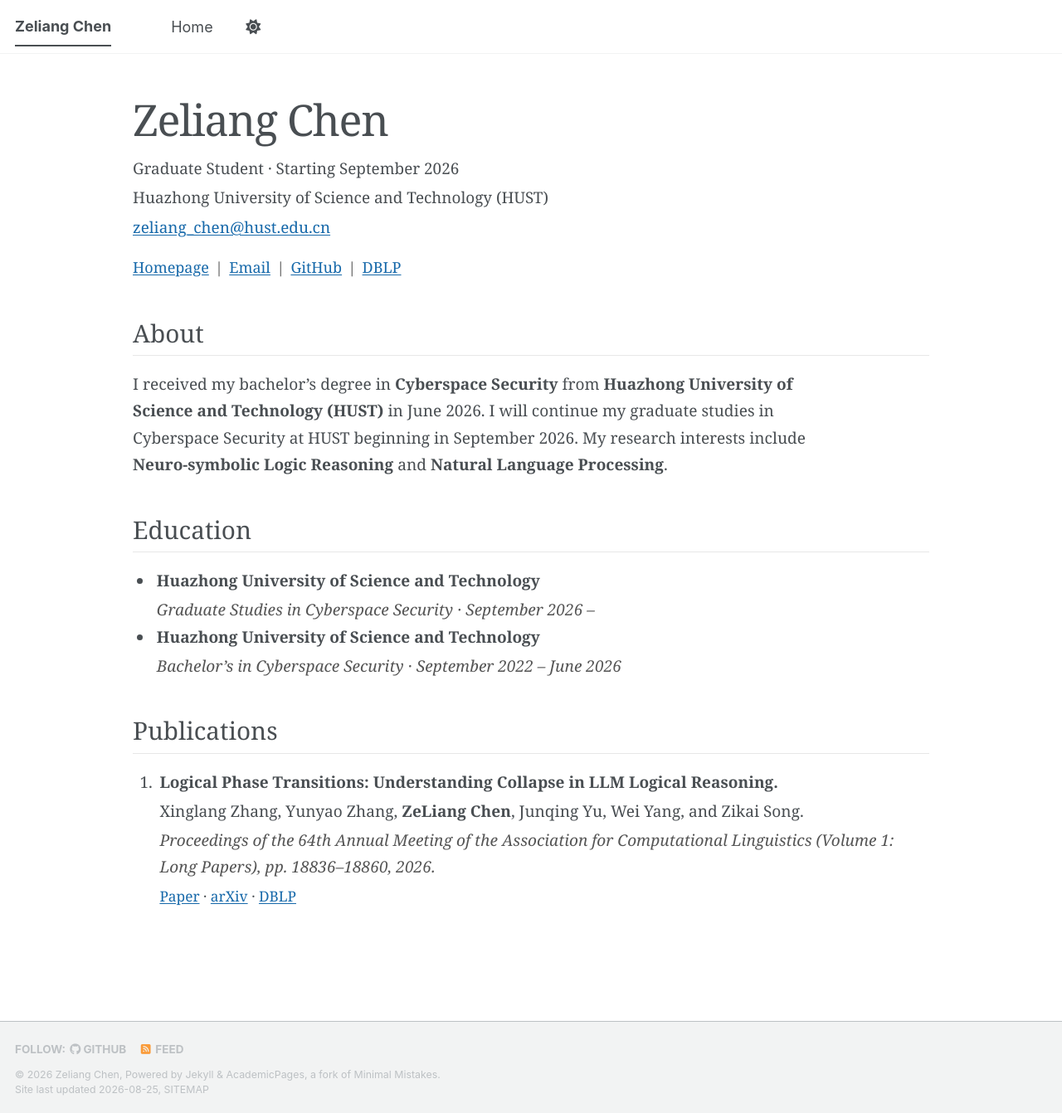
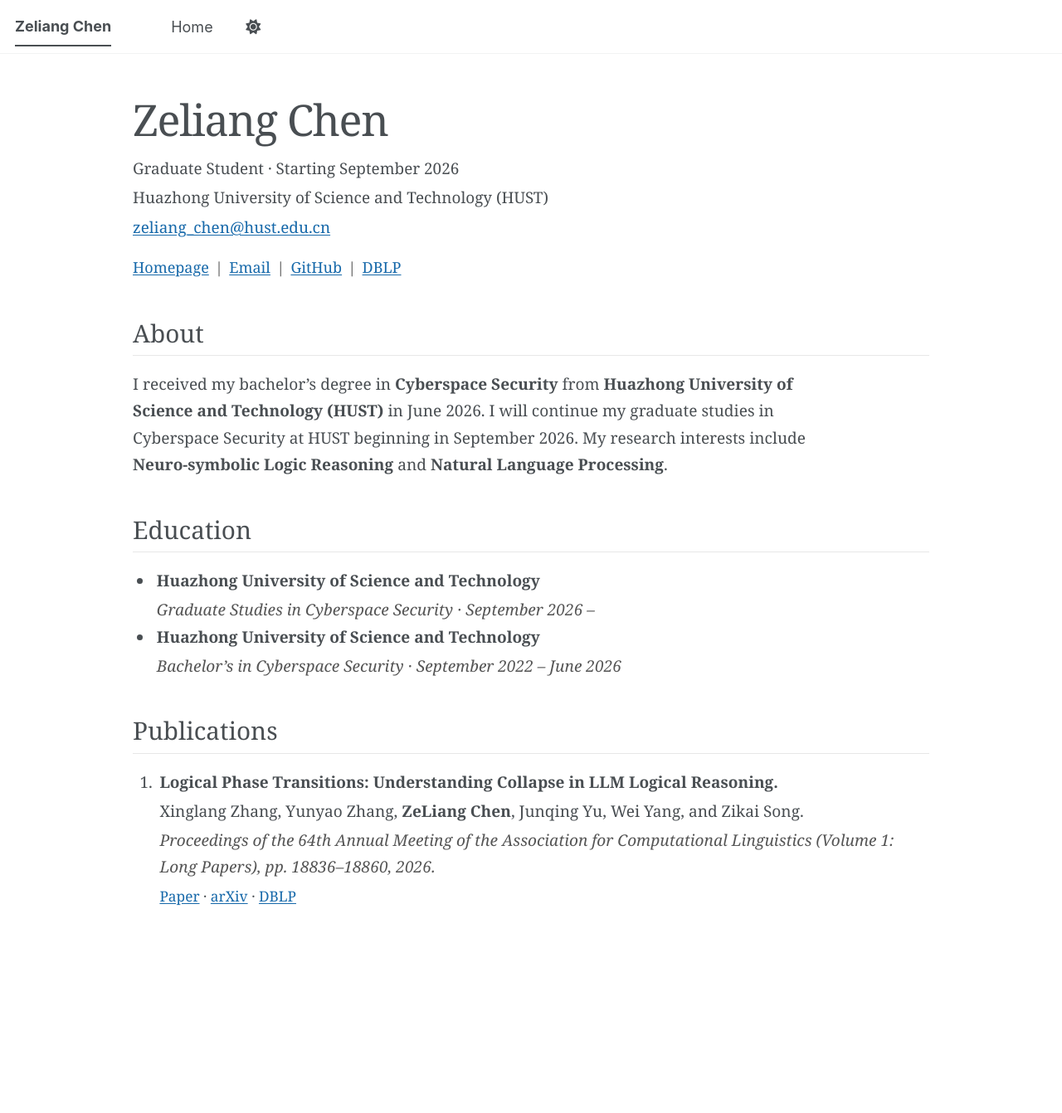
Before and after one commit to CBCGong/CBCGong.github.io, a Jekyll site: the page built from _pages/about.md, in a window 1280 px wide and 1342 px high. Shown: the whole window at 83% size. Built offline with Jekyll 4.4.1, drawn with Linux system fonts in a browser that asks for light colours; a script bundle is joined from its source files by our own code; library files that are not in the unit come from our copies.

Commit message:
Remove site footer

```diff
--- a/_includes/footer.html
+++ b/_includes/footer.html
@@ -1,24 +1,3 @@
-{% include base_path %}
-
-{% if site.author.github or site.author.bitbucket or site.atom_feed.hide != true %}
-<div class="page__footer-follow">
-  <ul class="social-icons">
-    {% if site.data.ui-text[site.locale].follow_label %}
-      <li><strong>{{ site.data.ui-text[site.locale].follow_label }}</strong></li>
-    {% endif %}
-    {% if site.author.github %}
-      <li><a href="https://github.com/{{ site.author.github }}"><i class="fab fa-github" aria-hidden="true"></i> GitHub</a></li>
-    {% endif %}
-    {% if site.author.bitbucket %}
-      <li><a href="https://bitbucket.org/{{ site.author.bitbucket }}"><i class="fab fa-bitbucket" aria-hidden="true"></i> Bitbucket</a></li>
-    {% endif %}
-    {% if site.atom_feed.hide != true %}
-    <li><a href="{% if site.atom_feed.path %}{{ site.atom_feed.path }}{% else %}{{ base_path }}/feed.xml{% endif %}"><i class="fa fa-fw fa-rss-square" aria-hidden="true"></i> {{ site.data.ui-text[site.locale].feed_label | default: "Feed" }}</a></li>
-    {% endif %}
-  </ul>
-</div>
-{% endif %}
-
 <div class="page__footer-copyright">
   &copy; {{ site.time | date: '%Y' }} {{ site.name | default: site.title }}, {{ site.data.ui-text[site.locale].powered_by | default: "Powered by" }} <a href="https://jekyllrb.com" rel="nofollow">Jekyll</a> &amp; <a href="https://github.com/academicpages/academicpages.github.io">AcademicPages</a>, a fork of <a href="https://mademistakes.com/work/minimal-mistakes-jekyll-theme/" rel="nofollow">Minimal Mistakes</a>.<br />
   Site last updated {{ "now" | date: '%Y-%m-%d' }}, <a href="/sitemap/" style="text-transform: uppercase;">{{ site.data.ui-text[site.locale].site_map | default: "Sitemap" }}</a>
--- a/_layouts/default.html
+++ b/_layouts/default.html
@@ -18,13 +18,6 @@ layout: compress
 
     {{ content }}
 
-    <div class="page__footer">
-      <footer>
-        {% include footer/custom.html %}
-        {% include footer.html %}
-      </footer>
-    </div>
-
     {% include scripts.html %}
 
   </body>
--- a/_sass/layout/_base.scss
+++ b/_sass/layout/_base.scss
@@ -14,7 +14,7 @@ body {
 
   margin: 0;
   padding: $masthead-height 0 0;
-  padding-bottom: 9em;
+  padding-bottom: 0;
   font-family: $global-font-family;
   line-height: 1.5;
 
```
Also changed, not shown: _layouts/cv-layout.html (+0 -7 lines).
